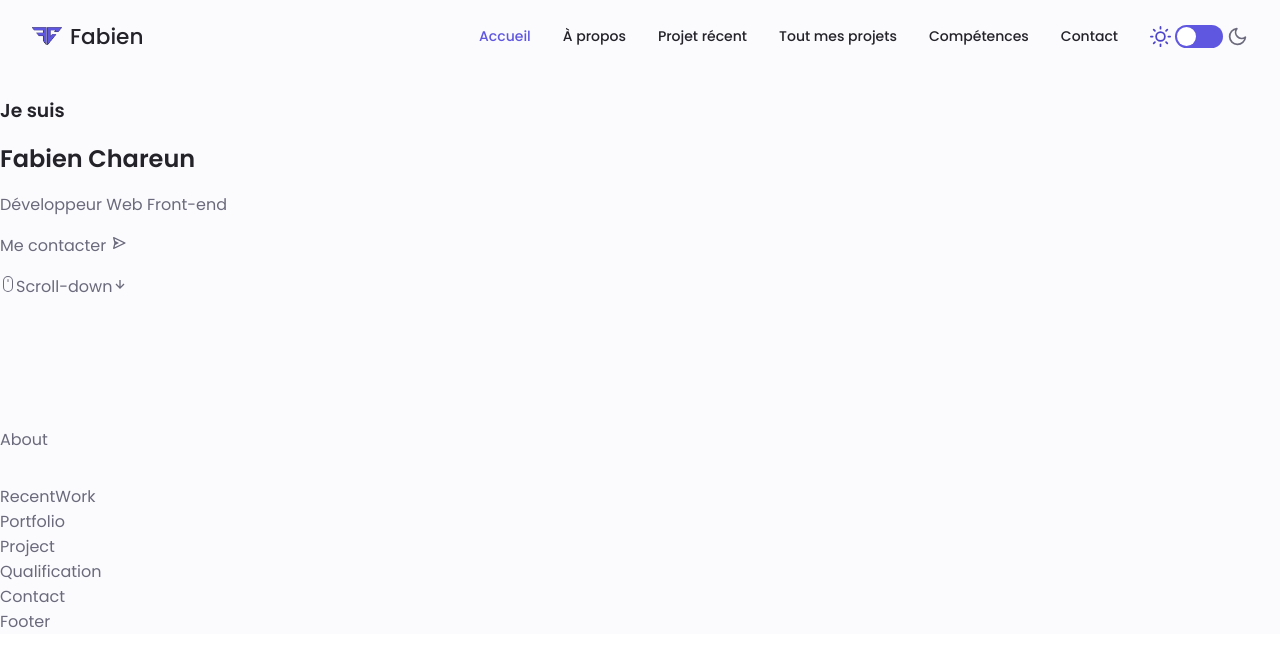
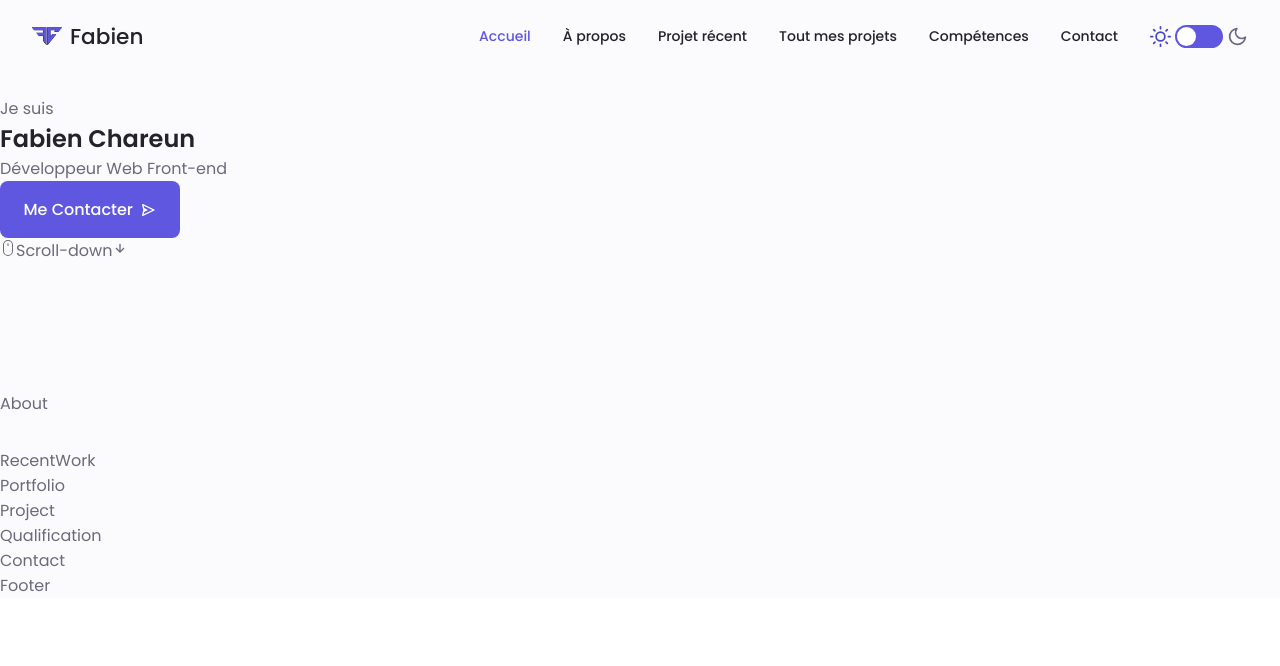
Before and after one commit to FabKaiz/portfolio-react, a React (Create React App) app: page / in a window 1280 px wide. Shown: the top 666 px of the page. Built offline with nearby package versions, Linux system fonts and the light colour scheme.

Commit message:
main Button setup

```diff
--- /dev/null
+++ b/src/components/Button/Button.jsx
@@ -0,0 +1,12 @@
+import React from 'react'
+import './Button.scss'
+
+const Button = ({ scrollTo, title, logo}) => {
+  return (
+    <a href={scrollTo} className="button">
+      {title} {logo}
+    </a>
+  )
+}
+
+export default Button
--- /dev/null
+++ b/src/components/Button/Button.scss
@@ -0,0 +1,24 @@
+.button {
+  display: flex;
+  justify-content: space-evenly;
+  align-items: center;
+  width: 180px;
+  background-color: var(--first-color);
+  color:#fff;
+  padding: 1rem;
+  border-radius: .5rem;
+  font-weight: var(--font-medium);
+  transition: .2s;
+
+  &:hover {
+    background-color: var(--first-color-alt);
+  }
+
+  svg {
+    transition: all .2s ease-in-out;
+  }
+
+  &:hover svg {
+    transform: rotate(90deg);
+  }
+}
--- a/src/components/index.js
+++ b/src/components/index.js
@@ -1,9 +1,11 @@
 import Footer from './Footer/Footer'
 import Navbar from './Navbar/Navbar'
 import DarkMode from './DarkMode/DarkMode'
+import Button from './Button/Button'
 
 export {
   Footer,
   Navbar,
-  DarkMode
+  DarkMode,
+  Button
 }
--- a/src/container/Header/Header.jsx
+++ b/src/container/Header/Header.jsx
@@ -2,20 +2,24 @@ import React from 'react'
 
 import { BsMouse } from 'react-icons/bs'
 import { BiDownArrowAlt, BiSend } from 'react-icons/bi'
+
+import { Button } from '../../components'
 import './Header.scss';
 
 const Header = () => {
   return (
     <section className="home section" id="home">
-      <div className="home__container container grid">
-        <h3>Je suis</h3>
+      <div className="home__container container">
+        <p>Je suis</p>
         <h1>Fabien Chareun</h1>
         <p>Développeur Web Front-end</p>
-        <a href="#contact" className="button button--flex">
-          Me contacter <BiSend />
-        </a>
+        <Button
+          title='Me Contacter'
+          scrollTo='#contact'
+          logo={<BiSend />}
+        />
         <div className="home__scroll">
-          <a href="#about" className="home__scroll-button button--flex">
+          <a href="#about" className="home__scroll-button">
             <BsMouse />
             <span className="home__scroll-name">Scroll-down</span>
             <BiDownArrowAlt />
--- a/src/container/Header/Header.scss
+++ b/src/container/Header/Header.scss
@@ -1,3 +1,3 @@
 .home__container {
-  gap: 1rem;
+
 }
```
